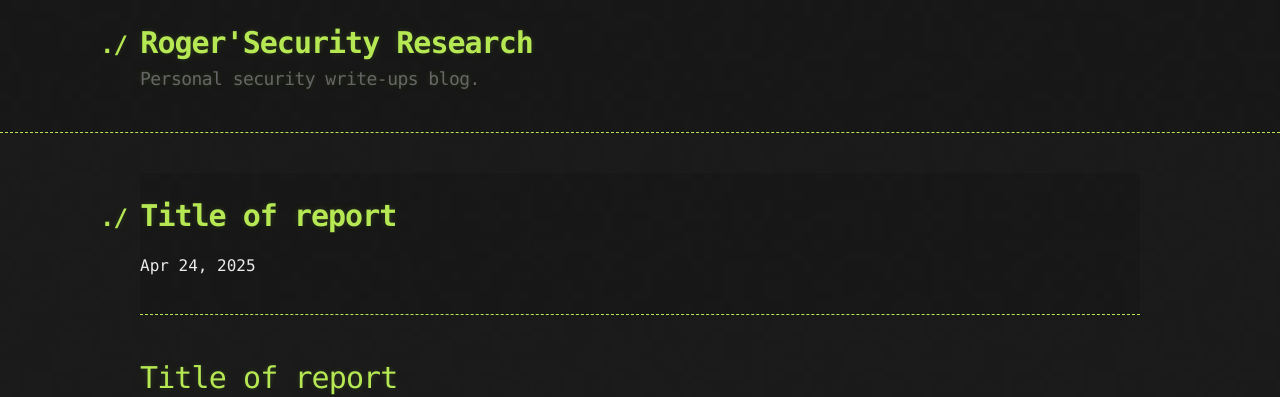
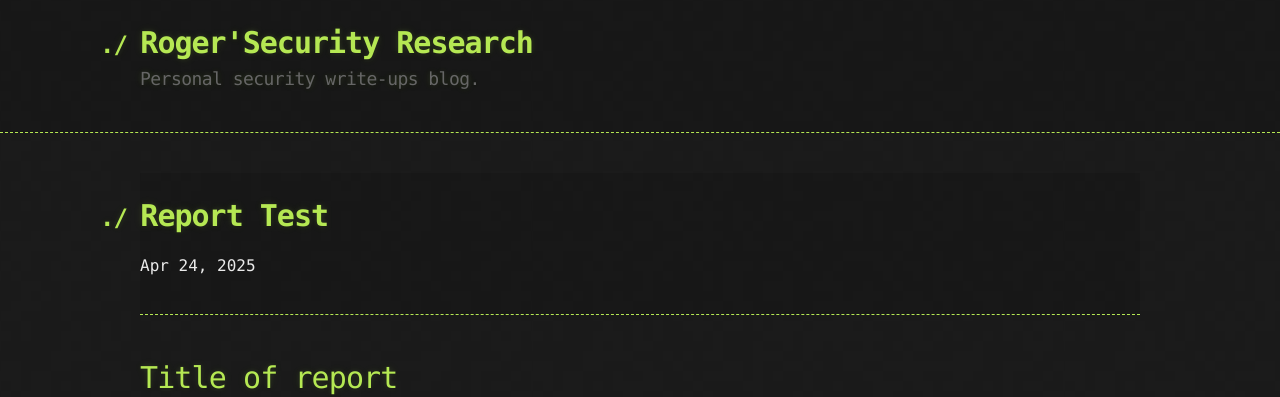
Before and after one commit to RogerSec/RogerSec.github.io, a Jekyll site: the page built from _posts/2025-04-24-report-test.md, in a window 1280 px wide. Shown: the top 397 px of the page. Built offline with Jekyll 4.4.1, drawn with Linux system fonts in a browser that asks for light colours.

Commit message:
Update 2025-04-24-report-test.md

```diff
--- a/_posts/2025-04-24-report-test.md
+++ b/_posts/2025-04-24-report-test.md
@@ -1,6 +1,6 @@
 ---
 layout: post
-title: "Title of report"
+title: "Report Test"
 date: 2025-04-24
 categories: [reverse-engineering, malware-analysis]
 ---
```
